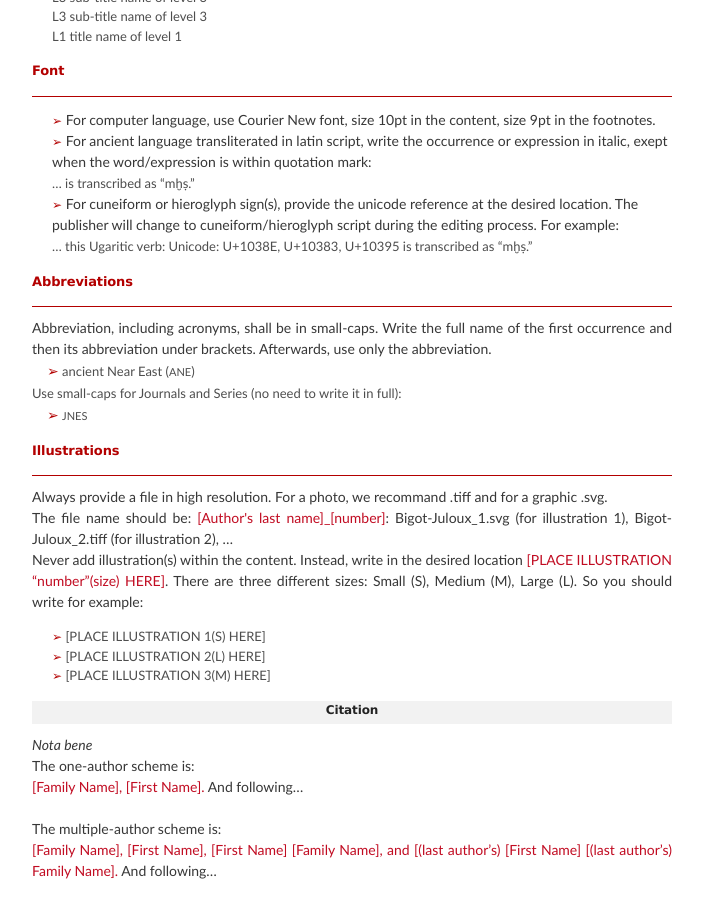
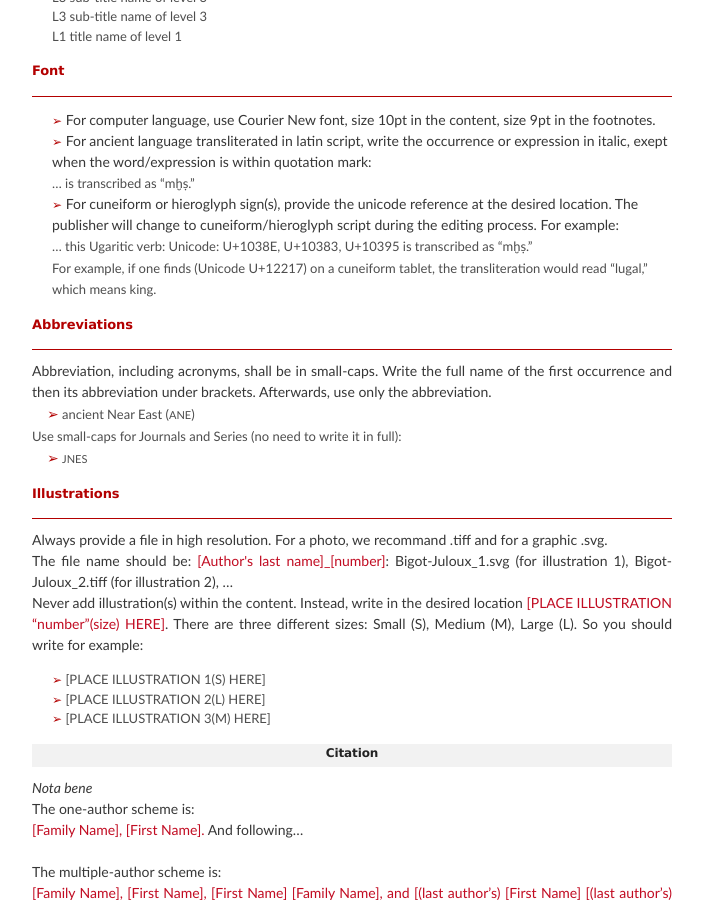
Before and after one commit to vbigot-juloux/ane-research-humanities, a Jekyll site: the page built from docs/Guidelines.md, in a window 1280 px wide and 900 px high, scrolled down 673 px. Shown: the whole window, without its empty margins (288-991 px from the left). Built offline with Jekyll 4.4.1, drawn with Linux system fonts in a browser that asks for light colours; the repository's description, which GitHub fills in, is left out.

Commit message:
Update Guidelines.md

```diff
--- a/docs/Guidelines.md
+++ b/docs/Guidelines.md
@@ -41,7 +41,8 @@ layout: default
     <span style="font-size: 13px; color: #4d4d4d;">… is transcribed as “mḫṣ.”</span>
   </li>
   <li><span style="color:#b30000; font-size: 12px;">&#x27A2;</span> For cuneiform or hieroglyph sign(s), provide the unicode reference at the desired location. The publisher will change to cuneiform/hieroglyph script during the editing process. For example:<br />
-    <span style="font-size: 13px; color: #4d4d4d;">… this Ugaritic verb: Unicode: U+1038E, U+10383, U+10395 is transcribed as “mḫṣ.”</span></li>
+    <span style="font-size: 13px; color: #4d4d4d;">… this Ugaritic verb: Unicode: U+1038E, U+10383, U+10395 is transcribed as “mḫṣ.”<br />
+      For example, if one finds (Unicode U+12217) on a cuneiform tablet, the transliteration would read “lugal,” which means king.</span></li>
   </ul>
 
 <h3 style="color:#b30000;">Abbreviations</h3>
```
